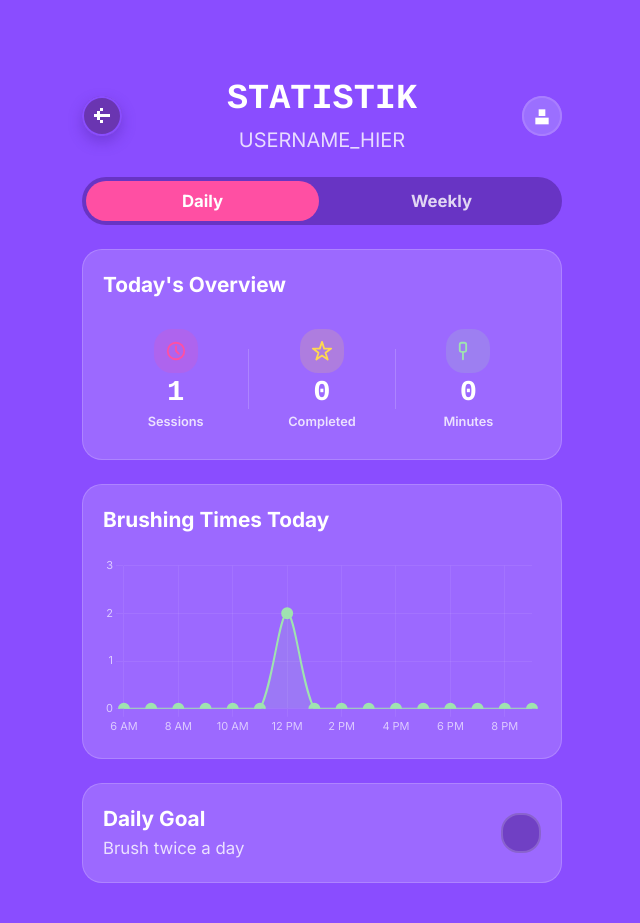
After one commit to lostmarushka/IM4-Eckzahn-Eddy, a PHP site: page /stats.html in a window 1280 px wide. The commit adds this page. Shown: the whole page, without its empty margins (318-958 px from the left). Run offline with PHP 8.4, Linux system fonts and the light colour scheme; a stand-in replaces the project's code that opens the database connection.

Commit message:
stats.html + css für stats 01

```diff
--- a/css/style.css
+++ b/css/style.css
@@ -689,6 +674,165 @@ button { font: inherit; border: none; background: none; cursor: pointer; }
   transform-origin: bottom center;
 }
 
+/* ── Stats Page ── */
+
+.stats-page-wrapper {
+  padding-top: var(--page-padding-top);
+}
+
+.stats-wrapper {
+  row-gap: var(--space-md);
+}
+
+/* ── Tabs ── */
+.stats-tabs-wrapper {
+  display: grid;
+  grid-template-columns: 1fr 1fr;
+  gap: 6px;
+  background: var(--color-circle-dark);
+  border-radius: var(--radius-full);
+  padding: 4px;
+}
+
+.stats-tab {
+  padding: 10px;
+  border-radius: var(--radius-full);
+  font-size: var(--button-size);
+  font-weight: 700;
+  color: var(--color-text-soft);
+  background: transparent;
+  border: none;
+  cursor: pointer;
+  transition: background 0.2s ease, color 0.2s ease;
+}
+
+.stats-tab--active {
+  background: var(--color-button-fill);
+  color: var(--color-text);
+}
+
+/* ── Cards ── */
+.stats-card {
+  width: 100%;
+  background: var(--color-card);
+  border: 1px solid var(--color-card-border);
+  border-radius: var(--radius-xl);
+  padding: 22px 20px;
+  display: grid;
+  row-gap: var(--space-md);
+}
+
+.stats-card-title {
+  font-family: "Inter", sans-serif;
+  font-size: var(--card-title-size);
+  font-weight: 700;
+  color: var(--color-text);
+}
+
+/* ── Overview Grid ── */
+.stats-overview-grid {
+  display: grid;
+  grid-template-columns: 1fr auto 1fr auto 1fr;
+  align-items: center;
+}
+
+.stats-metric-cell {
+  display: grid;
+  justify-items: center;
+  row-gap: 6px;
+  padding: var(--space-2xs) 0;
+}
+
+.stats-metric-icon {
+  width: 44px;
+  height: 44px;
+  border-radius: var(--radius-large);
+  display: grid;
+  place-items: center;
+}
+
+.stats-metric-icon--pink   { background: rgba(255, 79, 163, 0.18);  color: var(--color-button-fill); }
+.stats-metric-icon--yellow { background: rgba(255, 216, 79, 0.18);  color: var(--color-dot-yellow); }
+.stats-metric-icon--teal   { background: rgba(159, 227, 176, 0.18); color: var(--color-timer-accent); }
+
+.stats-metric-value {
+  font-family: "Cousine", monospace;
+  font-size: 1.8rem;
+  font-weight: 700;
+  color: var(--color-text);
+  line-height: 1;
+}
+
+.stats-metric-label {
+  font-size: 0.8rem;
+  font-weight: 600;
+  color: var(--color-text-soft);
+  text-align: center;
+}
+
+.stats-metric-divider {
+  width: 1px;
+  height: 60px;
+  background: var(--color-card-border);
+}
+
+/* ── Chart ── */
+.stats-chart-wrapper {
+  height: 180px;
+  position: relative;
+}
+
+/* ── Goal Card ── */
+.stats-goal-card {
+  grid-template-columns: 1fr auto;
+  align-items: center;
+  column-gap: var(--space-sm);
+  row-gap: 0;
+}
+
+.stats-goal-content {
+  display: grid;
+  row-gap: 6px;
+}
+
+.stats-goal-text {
+  color: var(--color-text-soft);
+  font-size: var(--card-text-size);
+  line-height: 1.4;
+}
+
+/* Checkbox */
+.stats-goal-checkbox-wrapper {
+  cursor: pointer;
+  display: block;
+  flex-shrink: 0;
+}
+
+.stats-goal-checkbox {
+  position: absolute;
+  opacity: 0;
+  width: 0;
+  height: 0;
+}
+
+.stats-goal-checkmark {
+  width: 40px;
+  height: 40px;
+  border-radius: var(--radius-large);
+  border: 2px solid var(--color-card-border);
+  background: var(--color-circle-dark);
+  display: grid;
+  place-items: center;
+  color: transparent;
+  transition: background 0.2s ease, border-color 0.2s ease, color 0.2s ease;
+}
+
+.stats-goal-checkbox:checked + .stats-goal-checkmark {
+  background: var(--color-timer-accent);
+  border-color: var(--color-timer-accent);
+  color: #1a3d28;
+}
+
 /* Responsive */
 @media (min-width: 768px) {
   .success-title {
--- /dev/null
+++ b/stats.html
@@ -0,0 +1,236 @@
+<!DOCTYPE html>
+<html lang="de">
+<head>
+  <meta charset="UTF-8" />
+  <meta name="viewport" content="width=device-width, initial-scale=1.0" />
+  <title>Stats – Eckzahn Eddy</title>
+  <link rel="preconnect" href="https://fonts.googleapis.com" />
+  <link rel="preconnect" href="https://fonts.gstatic.com" crossorigin />
+  <link href="https://fonts.googleapis.com/css2?family=Cousine:wght@400;700&family=Inter:wght@400;600;700&display=swap" rel="stylesheet" />
+  <link rel="stylesheet" href="css/style.css" />
+  <link rel="stylesheet" href="css/stats.css" />
+  <script src="https://cdn.jsdelivr.net/npm/chart.js"></script>
+</head>
+<body>
+  <div class="page-wrapper stats-page-wrapper">
+    <div class="login-wrapper stats-wrapper">
+
+      <header class="brushing-header-wrapper">
+        <button class="circle-button circle-button-light" aria-label="Zurück" onclick="history.back()">
+          <img src="img/back_button.svg" alt="Zurück" />
+        </button>
+        <div class="brushing-title-wrapper">
+          <h1 class="title-wrapper">STATISTIK</h1>
+          <p class="brushing-name js-username">–</p>
+        </div>
+        <a href="protected.html" class="circle-button-icon" aria-label="Profil">
+          <img src="img/profile_button.svg" alt="" />
+        </a>
+      </header>
+
+      <!-- Tabs -->
+      <div class="stats-tabs-wrapper" role="tablist">
+        <button class="stats-tab stats-tab--active js-tab-daily" role="tab" aria-selected="true">Daily</button>
+        <button class="stats-tab js-tab-weekly" role="tab" aria-selected="false">Weekly</button>
+      </div>
+
+      <!-- Overview Card -->
+      <section class="stats-card" aria-label="Übersicht">
+        <h2 class="stats-card-title js-overview-title">Today's Overview</h2>
+        <div class="stats-overview-grid">
+
+          <div class="stats-metric-cell">
+            <div class="stats-metric-icon stats-metric-icon--pink" aria-hidden="true">
+              <svg width="22" height="22" viewBox="0 0 24 24" fill="none" stroke="currentColor" stroke-width="2" stroke-linecap="round" stroke-linejoin="round">
+                <circle cx="12" cy="12" r="9"/><polyline points="12 7 12 12 15 15"/>
+              </svg>
+            </div>
+            <span class="stats-metric-value js-stat-sessions">–</span>
+            <span class="stats-metric-label">Sessions</span>
+          </div>
+
+          <div class="stats-metric-divider" aria-hidden="true"></div>
+
+          <div class="stats-metric-cell">
+            <div class="stats-metric-icon stats-metric-icon--yellow" aria-hidden="true">
+              <svg width="22" height="22" viewBox="0 0 24 24" fill="none" stroke="currentColor" stroke-width="2" stroke-linecap="round" stroke-linejoin="round">
+                <path d="M12 2l2.4 7.4H22l-6.2 4.5 2.4 7.4L12 17 5.8 21.3l2.4-7.4L2 9.4h7.6z"/>
+              </svg>
+            </div>
+            <span class="stats-metric-value js-stat-completed">–</span>
+            <span class="stats-metric-label">Completed</span>
+          </div>
+
+          <div class="stats-metric-divider" aria-hidden="true"></div>
+
+          <div class="stats-metric-cell">
+            <div class="stats-metric-icon stats-metric-icon--teal" aria-hidden="true">
+              <svg width="22" height="22" viewBox="0 0 24 24" fill="none" stroke="currentColor" stroke-width="2" stroke-linecap="round" stroke-linejoin="round">
+                <rect x="3" y="3" width="7" height="10" rx="2"/><line x1="6.5" y1="13" x2="6.5" y2="21"/>
+              </svg>
+            </div>
+            <span class="stats-metric-value js-stat-minutes">–</span>
+            <span class="stats-metric-label">Minutes</span>
+          </div>
+
+        </div>
+      </section>
+
+      <!-- Chart Card -->
+      <section class="stats-card" aria-label="Brushing Times">
+        <h2 class="stats-card-title js-chart-title">Brushing Times Today</h2>
+        <div class="stats-chart-wrapper">
+          <canvas class="js-chart-canvas" aria-label="Brushing Times Chart" role="img"></canvas>
+        </div>
+      </section>
+
+      <!-- Goal Card -->
+      <section class="stats-card stats-goal-card" aria-label="Goal">
+        <div class="stats-goal-content">
+          <h2 class="stats-card-title js-goal-title">Daily Goal</h2>
+          <p class="stats-goal-text js-goal-text">–</p>
+        </div>
+        <label class="stats-goal-checkbox-wrapper" aria-label="Ziel erreicht">
+          <input type="checkbox" class="stats-goal-checkbox js-goal-checkbox" aria-checked="false" />
+          <span class="stats-goal-checkmark" aria-hidden="true">
+            <svg width="14" height="14" viewBox="0 0 24 24" fill="none" stroke="currentColor" stroke-width="3" stroke-linecap="round" stroke-linejoin="round">
+              <polyline points="20 6 9 17 4 12"/>
+            </svg>
+          </span>
+        </label>
+      </section>
+
+    </div>
+  </div>
+
+  <script>
+    window.CURRENT_USER = { id: 'USER_ID_HIER', name: 'USERNAME_HIER' };
+
+    window.STATS_DATA = {
+      daily: {
+        sessions: 1, completed: 0, minutes: 0,
+        goalCompleted: false, goalText: 'Brush twice a day',
+        brushingEvents: [{ hour: 12, duration: 0.6 }]
+      },
+      weekly: {
+        sessions: 5, completed: 3, minutes: 9,
+        goalCompleted: true, goalText: 'Brush twice a day',
+        brushingEvents: [
+          { day: 0, duration: 0.3 }, { day: 1, duration: 0.9 },
+          { day: 2, duration: 0.6 }, { day: 4, duration: 0.4 },
+          { day: 6, duration: 0.3 }
+        ]
+      }
+    };
+
+    const elUsername   = document.querySelector('.js-username');
+    const elSessions   = document.querySelector('.js-stat-sessions');
+    const elCompleted  = document.querySelector('.js-stat-completed');
+    const elMinutes    = document.querySelector('.js-stat-minutes');
+    const elGoalCb     = document.querySelector('.js-goal-checkbox');
+    const elGoalText   = document.querySelector('.js-goal-text');
+    const elChartTitle = document.querySelector('.js-chart-title');
+    const elOverTitle  = document.querySelector('.js-overview-title');
+    const elGoalTitle  = document.querySelector('.js-goal-title');
+    const tabDaily     = document.querySelector('.js-tab-daily');
+    const tabWeekly    = document.querySelector('.js-tab-weekly');
+    const chartCanvas  = document.querySelector('.js-chart-canvas');
+
+    const HOURS = ['6 AM','7 AM','8 AM','9 AM','10 AM','11 AM','12 PM','1 PM','2 PM','3 PM','4 PM','5 PM','6 PM','7 PM','8 PM','9 PM'];
+    const DAYS  = ['Mo','Di','Mi','Do','Fr','Sa','So'];
+    const HOUR_START = 6;
+
+    function buildChartData(events, isDaily) {
+      if (isDaily) {
+        const data = new Array(HOURS.length).fill(0);
+        events.forEach(({ hour, duration }) => {
+          const idx = hour - HOUR_START;
+          if (idx >= 0 && idx < data.length) data[idx] = Math.min(Math.max(Math.round(duration * 3), 1), 3);
+        });
+        return data;
+      } else {
+        const data = new Array(DAYS.length).fill(0);
+        events.forEach(({ day, duration }) => {
+          if (day >= 0 && day < data.length) data[day] = Math.min(Math.max(Math.round(duration * 3), 1), 3);
+        });
+        return data;
+      }
+    }
+
+    let chart = null;
+
+    function initChart(events, isDaily) {
+      chart = new Chart(chartCanvas.getContext('2d'), {
+        type: 'line',
+        data: {
+          labels: isDaily ? HOURS : DAYS,
+          datasets: [{
+            data: buildChartData(events, isDaily),
+            borderColor: '#9fe3b0',
+            backgroundColor: 'rgba(159,227,176,0.12)',
+            pointBackgroundColor: '#9fe3b0',
+            pointBorderColor: '#9fe3b0',
+            pointRadius: 5, pointHoverRadius: 7,
+            fill: true, tension: 0.3, borderWidth: 2,
+          }]
+        },
+        options: {
+          responsive: true, maintainAspectRatio: false,
+          plugins: {
+            legend: { display: false },
+            tooltip: {
+              callbacks: { label: ctx => ` ${(ctx.raw * 60).toFixed(0)} Sek.` },
+              backgroundColor: 'rgba(78,31,148,0.9)',
+              titleColor: '#fff', bodyColor: '#9fe3b0',
+              padding: 10, cornerRadius: 10,
+            }
+          },
+          scales: {
+            x: {
+              ticks: { color: 'rgba(255,255,255,0.65)', font: { size: 11, family: 'Inter' }, maxRotation: 0 },
+              grid: { color: 'rgba(255,255,255,0.07)' }, border: { color: 'transparent' }
+            },
+            y: {
+              min: 0, max: 3,
+              ticks: { color: 'rgba(255,255,255,0.65)', font: { size: 11, family: 'Inter' }, stepSize: 1, callback: val => Number.isInteger(val) ? val : '' },
+              grid: { color: 'rgba(255,255,255,0.07)' }, border: { color: 'transparent' }
+            }
+          }
+        }
+      });
+    }
+
+    function renderStats(data, isDaily) {
+      elSessions.textContent  = data.sessions;
+      elCompleted.textContent = data.completed;
+      elMinutes.textContent   = data.minutes;
+      elGoalCb.checked        = data.goalCompleted;
+      elGoalCb.setAttribute('aria-checked', data.goalCompleted);
+      elGoalText.textContent  = data.goalText;
+      elChartTitle.textContent = isDaily ? 'Brushing Times Today' : 'Brushing Times This Week';
+      elOverTitle.textContent  = isDaily ? "Today's Overview"    : "This Week's Overview";
+      elGoalTitle.textContent  = isDaily ? 'Daily Goal'          : 'Weekly Goal';
+      if (chart) {
+        chart.data.labels           = isDaily ? HOURS : DAYS;
+        chart.data.datasets[0].data = buildChartData(data.brushingEvents, isDaily);
+        chart.update();
+      }
+    }
+
+    function switchTab(isDaily) {
+      tabDaily.classList.toggle('stats-tab--active', isDaily);
+      tabWeekly.classList.toggle('stats-tab--active', !isDaily);
+      tabDaily.setAttribute('aria-selected', isDaily);
+      tabWeekly.setAttribute('aria-selected', !isDaily);
+      renderStats(isDaily ? STATS_DATA.daily : STATS_DATA.weekly, isDaily);
+    }
+
+    tabDaily.addEventListener('click',  () => switchTab(true));
+    tabWeekly.addEventListener('click', () => switchTab(false));
+
+    elUsername.textContent = CURRENT_USER.name;
+    renderStats(STATS_DATA.daily, true);
+    window.addEventListener('load', () => initChart(STATS_DATA.daily.brushingEvents, true));
+  </script>
+</body>
+</html>
```
Also changed, not shown: other parts of css/style.css (+26 -41 lines).
